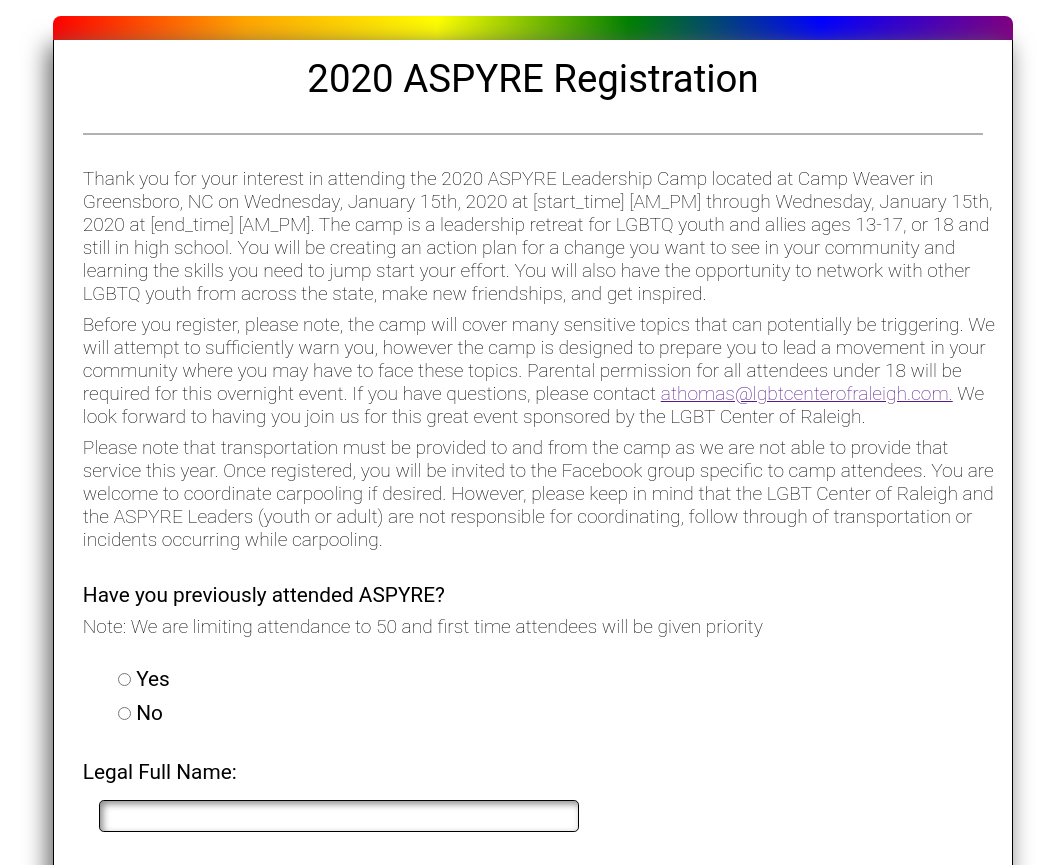
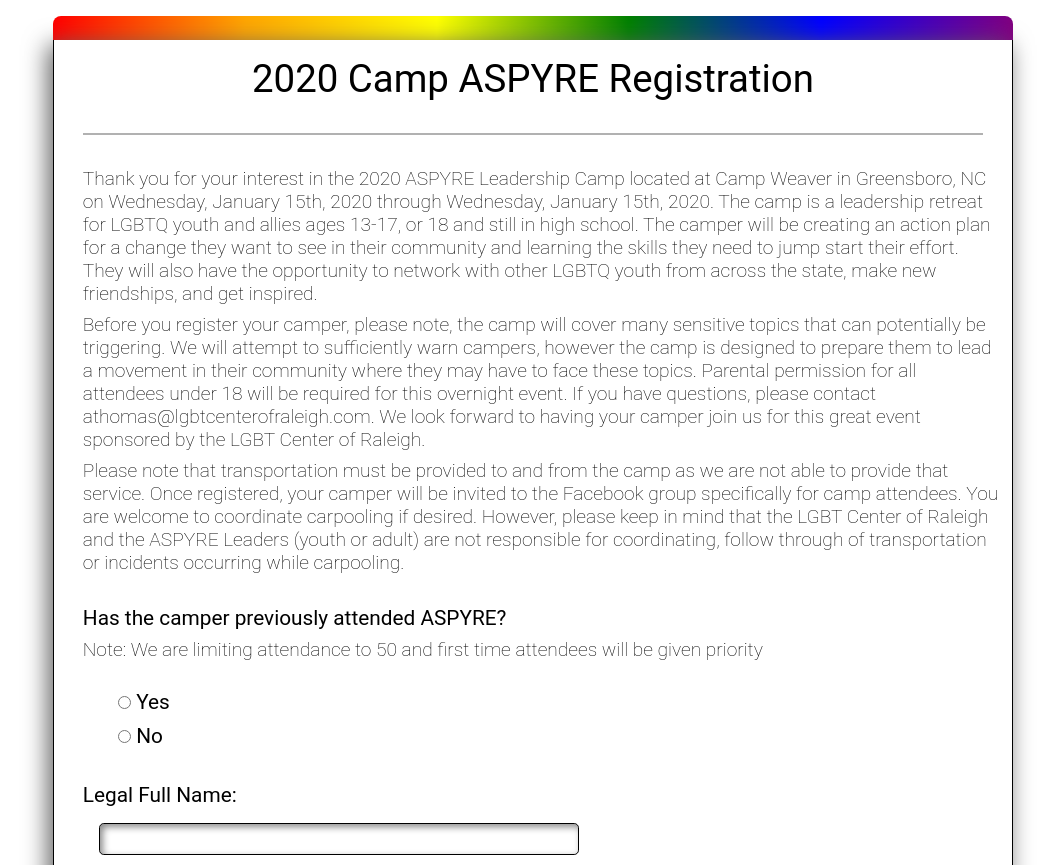
Before and after one commit to Team-Allies/camp-aspyre, a Django app: page /ASPYRE-Registration/ in a window 1280 px wide. Shown: the part 239-1104 px from the top of the page, without its empty margins (107-1162 px from the left). Run offline with Django 3.2, Linux system fonts and the light colour scheme; a user stored in the database is signed in; tables that the repository leaves empty hold one stand-in row (values such as "Sample post").

Commit message:
changing some wording to forms

```diff
--- a/core/forms.py
+++ b/core/forms.py
@@ -61,6 +61,7 @@ class CamperMedicalForm(forms.Form):
 
 #|=====| Section 1 - BASIC CONTACT INFO |=====|#
 
+  legal_full_name_of_camper = forms.CharField(max_length=255)
   first_guardian_name = forms.CharField(max_length=255, widget=forms.TextInput(attrs={'class':'text_field_input'}))
   first_guardian_phone_number = forms.CharField(max_length=255, widget=forms.TextInput(attrs={'class':'text_field_input'}))
   FIRST_GUARDIAN_HOME_WORK_CELL = (
@@ -166,7 +167,7 @@ class CamperMedicalForm(forms.Form):
     ('Nut-free','Nut-free'),
     ('Gluten-free','Gluten-free'),
   )
-  camper_dietary_preference_choices = forms.ChoiceField(choices=DIETARY_PREFERENCE_CHOICES, widget=forms.CheckboxSelectMultiple(attrs={'class':'radio_field_input'}))
+  camper_dietary_preference_choices = forms.ChoiceField(required=False, choices=DIETARY_PREFERENCE_CHOICES, widget=forms.CheckboxSelectMultiple(attrs={'class':'radio_field_input'}))
   does_camper_have_any_food_allergies = forms.CharField(required=True, widget=forms.Textarea(attrs={'class':'textarea_field_input'}))
   does_camper_have_any_drug_other_allergies = forms.CharField(required=True, max_length=255, widget=forms.Textarea(attrs={'class':'textarea_field_input'}))
 
@@ -204,7 +205,7 @@ class CamperMedicalForm(forms.Form):
     ('Wearing Medic Alert ID', 'Wearing Medic Alert ID'),
     ('other unlisted medical history', 'other unlisted medical history'),
   )
-  camper_physical_health_history_choices = forms.ChoiceField(choices=CAMPER_PHYSICAL_HEALTH_HISTORY_CHOICES, widget=forms.CheckboxSelectMultiple(attrs={'class':'radio_field_input'}))
+  camper_physical_health_history_choices = forms.ChoiceField(choices=CAMPER_PHYSICAL_HEALTH_HISTORY_CHOICES, widget=forms.CheckboxSelectMultiple(attrs={'class':'radio_field_input'}), required=False)
   explain_any_other_unlisted_medical_history = forms.CharField(max_length=255, widget=forms.Textarea(attrs={'class':'textarea_field_input'}))
   provide_explanation_of_any_checked_medical_history_items = forms.CharField(max_length=255, widget=forms.Textarea(attrs={'class':'textarea_field_input'}))
   does_camper_have_any_physical_activities_to_be_limited_or_restricted = forms.CharField(max_length=255, widget=forms.Textarea(attrs={'class':'textarea_field_input'}))
@@ -248,7 +249,7 @@ class CamperMedicalForm(forms.Form):
     ('Any Physical Abuse', 'Any Physical Abuse'),
     ('Any Trouble Sleeping or Sleep Disorders', 'Any Trouble Sleeping or Sleep Disorders'),
   )
-  camper_mental_health_history_choices = forms.ChoiceField(choices=MENTAL_HEALTH_HISTORY_CHOICES, widget=forms.CheckboxSelectMultiple(attrs={'class':'radio_field_input'}))
+  camper_mental_health_history_choices = forms.ChoiceField(choices=MENTAL_HEALTH_HISTORY_CHOICES, widget=forms.CheckboxSelectMultiple(attrs={'class':'radio_field_input'}), required=False)
   any_other_unlisted_mental_illnesses = forms.CharField(max_length=255, widget=forms.Textarea(attrs={'class':'textarea_field_input'}))
   provide_explanation_for_any_checked_mental_illness_items = forms.CharField(max_length=255, widget=forms.Textarea(attrs={'class':'textarea_field_input'}))
   does_camper_have_any_triggers_to_be_aware_of = forms.CharField(max_length=255, widget=forms.Textarea(attrs={'class':'text_field_input'}))
--- a/core/templates/core/camper_medical_form.html
+++ b/core/templates/core/camper_medical_form.html
@@ -5,7 +5,7 @@
 
 <div class="main_content_wrapper">
     <div class="rainbow"></div>
-    <form class="camper_form">
+    <form class="camper_form" method="POST">
         {% csrf_token %}
         <div class="camper_form_title_container">
             <h1>A Safer Place for Youth to Reach for Excellence</h1>
--- a/core/templates/core/camper_registration.html
+++ b/core/templates/core/camper_registration.html
@@ -9,20 +9,21 @@
         <form class="camper_form" method="POST">
         {% csrf_token %}
             <div class="camper_form_title_container">
-                <h1>{{ camp.start_date.year }} ASPYRE Registration</h1>
+                <h1>{{ camp.start_date.year }} Camp ASPYRE Registration</h1>
             </div>
 
             <div class="divider"></div>
 
             <div class="text_field">
-                <p class="hint_text"> Thank you for your interest in attending the {{camp.start_date|date:"Y"}} ASPYRE Leadership Camp located at Camp Weaver in Greensboro, NC on {{camp.start_date|date:"l"}}, {{camp.start_date|date:"F"}} {{camp.start_date|date:"dS"}}, {{camp.start_date|date:"Y"}} at [start_time] [AM_PM] through {{camp.end_date|date:"l"}}, {{camp.end_date|date:"F"}} {{camp.end_date|date:"dS"}}, {{camp.end_date|date:"Y"}} at [end_time] [AM_PM]. The camp is a leadership retreat for LGBTQ youth and allies ages 13-17, or 18 and still in high school. You will be creating an action plan for a change you want to see in your community and learning the skills you need to jump start your effort. You will also have the opportunity to network with other LGBTQ youth from across the state, make new friendships, and get inspired.</p>
+                <p class="hint_text"> Thank you for your interest in the {{camp.start_date|date:"Y"}} ASPYRE Leadership Camp located at Camp Weaver in Greensboro, NC on {{camp.start_date|date:"l"}}, {{camp.start_date|date:"F"}} {{camp.start_date|date:"dS"}}, {{camp.start_date|date:"Y"}} through {{camp.end_date|date:"l"}}, {{camp.end_date|date:"F"}} {{camp.end_date|date:"dS"}}, {{camp.end_date|date:"Y"}}. The camp is a leadership retreat for LGBTQ youth and allies ages 13-17, or 18 and still in high school. The camper will be creating an action plan for a change they want to see in their community and learning the skills they need to jump start their effort. They will also have the opportunity to network with other LGBTQ youth from across the state, make new friendships, and get inspired.</p>
 
-                <p class="hint_text"> Before you register, please note, the camp will cover many sensitive topics that can potentially be triggering. We will attempt to sufficiently warn you, however the camp is designed to prepare you to lead a movement in your community where you may have to face these topics. Parental permission for all attendees under 18 will be required for this overnight event.  If you have questions, please contact <a href=''>athomas@lgbtcenterofraleigh.com.</a>  We look forward to having you join us for this great event sponsored by the LGBT Center of Raleigh.</p>
+                <p class="hint_text"> Before you register your camper, please note, the camp will cover many sensitive topics that can potentially be triggering. We will attempt to sufficiently warn campers, however the camp is designed to prepare them to lead a movement in their community where they may have to face these topics. Parental permission for all attendees under 18 will be required for this overnight event.  If you have questions, please contact athomas@lgbtcenterofraleigh.com.  We look forward to having your camper join us for this great event sponsored by the LGBT Center of Raleigh.</p>
 
-                <p class="hint_text"> Please note that transportation must be provided to and from the camp as we are not able to provide that service this year. Once registered, you will be invited to the Facebook group specific to camp attendees. You are welcome to coordinate carpooling if desired. However, please keep in mind that the LGBT Center of Raleigh and the ASPYRE Leaders (youth or adult) are not responsible for coordinating, follow through of transportation or incidents occurring while carpooling.</p>
+                <p class="hint_text"> Please note that transportation must be provided to and from the camp as we are not able to provide that service. Once registered, your camper will be invited to the Facebook group specifically for camp attendees. You are welcome to coordinate carpooling if desired. However, please keep in mind that the LGBT Center of Raleigh and the ASPYRE Leaders (youth or adult) are not responsible for coordinating, follow through of transportation or incidents occurring while carpooling. </p>
+
             </div>
             <div class="text_field">
-                <h3 class="field_title">Have you previously attended ASPYRE?</h3>
+                <h3 class="field_title">Has the camper previously attended ASPYRE?</h3>
                 <p class="hint_text">Note: We are limiting attendance to 50 and first time attendees will be given priority</p>
                 {{ form.has_camper_previously_attended_ASPYRE }}
             </div>
@@ -64,12 +65,14 @@
                 {{ form.zip_code_of_camper }}
             </div>
             <div class="text_field">
-                <h3 class="field_title">Phone Number:</h3>
+                <h3 class="field_title">Parent/Guardian's Phone Number:</h3>
                 <p class="hint_text">Must include area code (Example: 012-345-6789)</p>
+                <p class="hint_text">This can be the camper's phone number, if the camper is at least 18 years old.</p>
                 {{ form.phone_number_of_camper }}
             </div>
             <div class="text_field">
-                <h3 class="field_title">Email:</h3>
+                <h3 class="field_title">Parent/Guardian's Email:</h3>
+
                 {{ form.email_of_camper }}
             </div>
             <div class="text_field">
--- a/core/views.py
+++ b/core/views.py
@@ -83,6 +83,7 @@ def camper_medical_form(request):
   camp=Camp.objects.get(pk=1)
   if request.method == 'POST':
     form = CamperMedicalForm(request.POST)
+    breakpoint()
     if form.is_valid():
       form_data = form.cleaned_data
       first_guardian_name = form.data.get("first_guardian_name")
@@ -186,7 +187,7 @@ def camper_medical_form(request):
       date_of_guardian_signed_for_the_entire_form = form.data.get("date_of_guardian_signed_for_the_entire_form")
       camper_signed_for_the_entire_form = form.data.get("camper_signed_for_the_entire_form")
       date_of_camper_signed_for_the_entire_form = form.data.get("date_of_camper_signed_for_the_entire_form")
-      camper = Camper.objects.create(
+      medicalinformation = MedicalInformation.objects.create(
         user=user,
         age_of_camper=age_of_camper,
         first_guardian_name=first_guardian_name,
@@ -291,10 +292,10 @@ def camper_medical_form(request):
         camper_signed_for_the_entire_form=camper_signed_for_the_entire_form,
         date_of_camper_signed_for_the_entire_form=date_of_camper_signed_for_the_entire_form,
       )
-      registration = Registration.objects.get(
+      registration = Registration.objects.create(
         user=user,
-        camper=camper,
-        camp=camp
+        medicalinformation=medicalinformation,
+        camp=camp,
       )
       return redirect(to='camper_medical_form_submitted')
   else:
```
Also changed, not shown: core/models.py (+8 -5 lines), core/migrations/0005_medicalinformation_legal_full_name_of_camper.py (added), core/migrations/0006_auto_20191202_2323.py (added).
